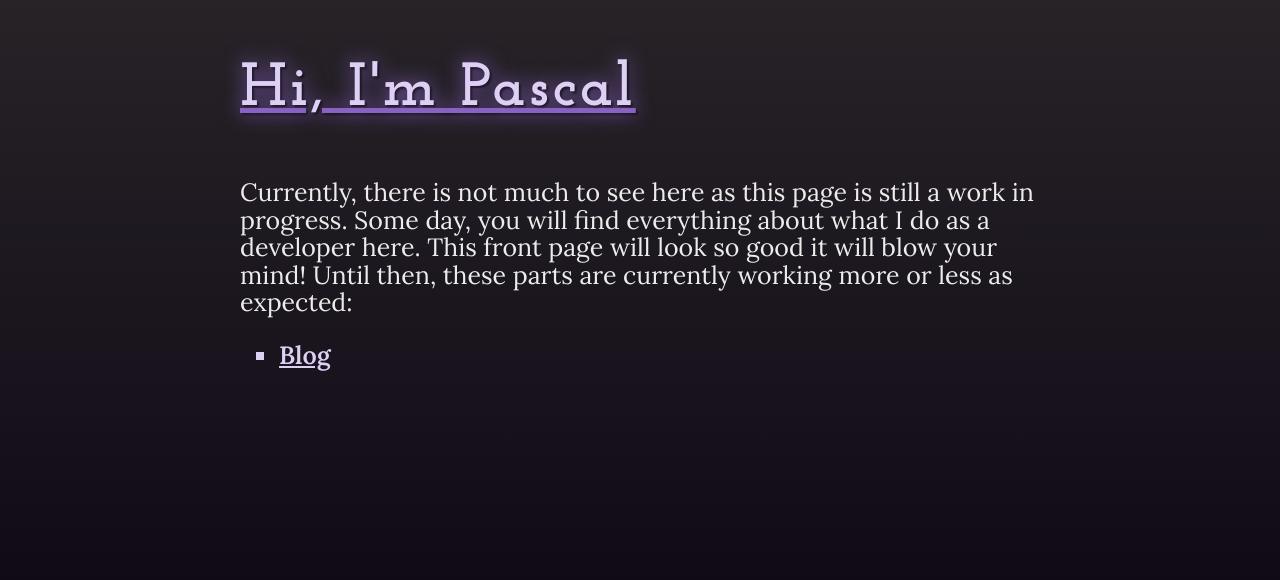
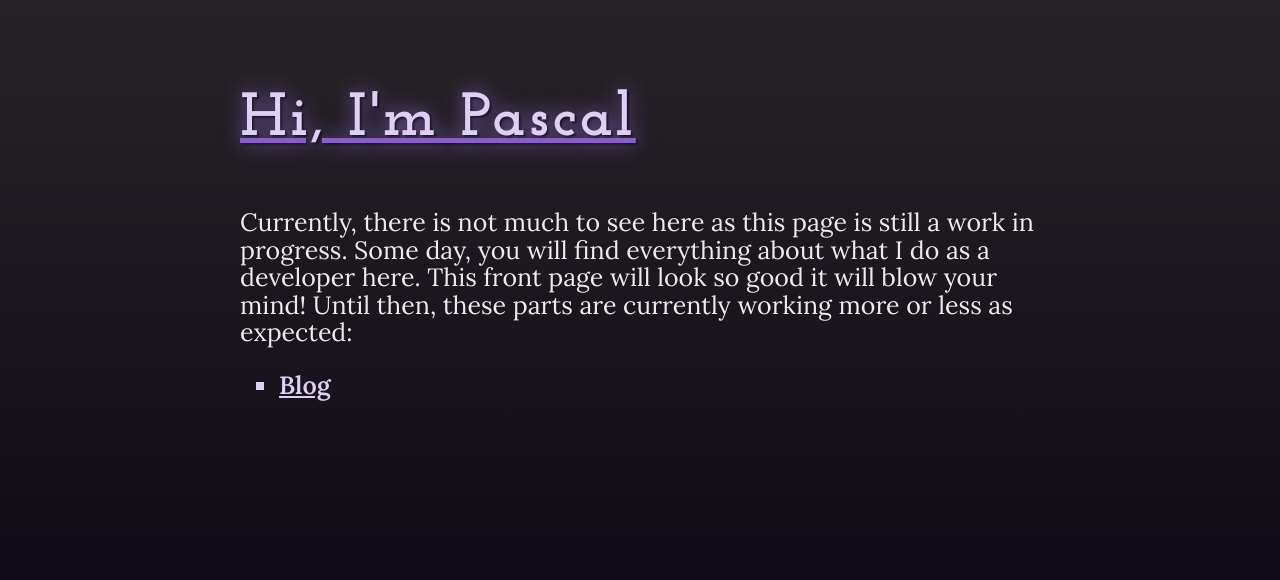
Before and after one commit to Frdnspnzr/greilach.dev, a Next.js app: page / in a window 1280 px wide. Shown: the top 580 px of the page. Built offline with nearby package versions, Linux system fonts and the light colour scheme.

Commit message:
Fix headers on different heights

```diff
--- a/app/theme/layout.scss
+++ b/app/theme/layout.scss
@@ -10,6 +10,7 @@ main {
   margin: var(--spacing) auto;
 
   grid-template-columns: 200px 800px 200px;
+  grid-template-rows: 30px;
   grid-template-areas:
     "navigation navigation navigation"
     "header-left header header-right"
```
